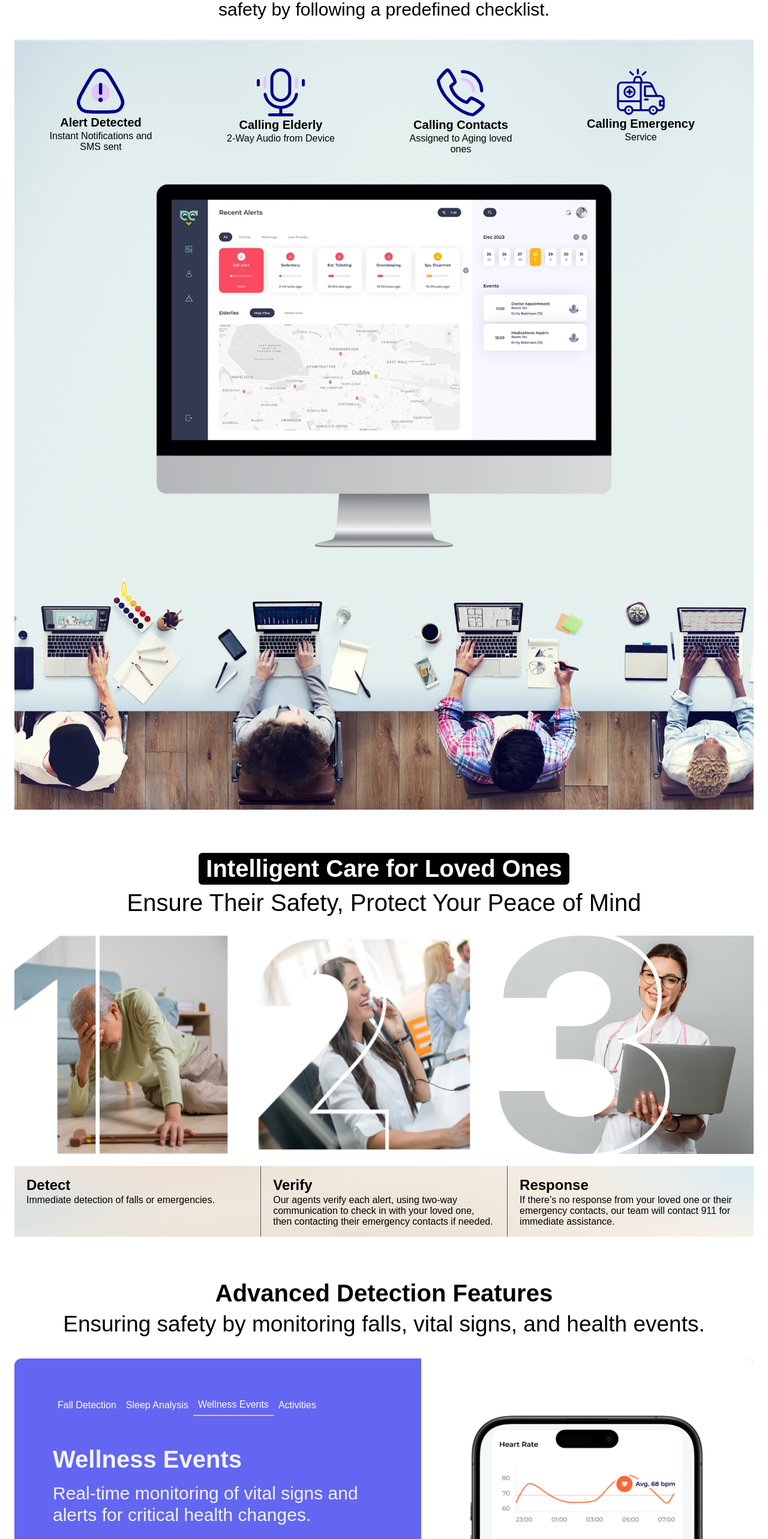
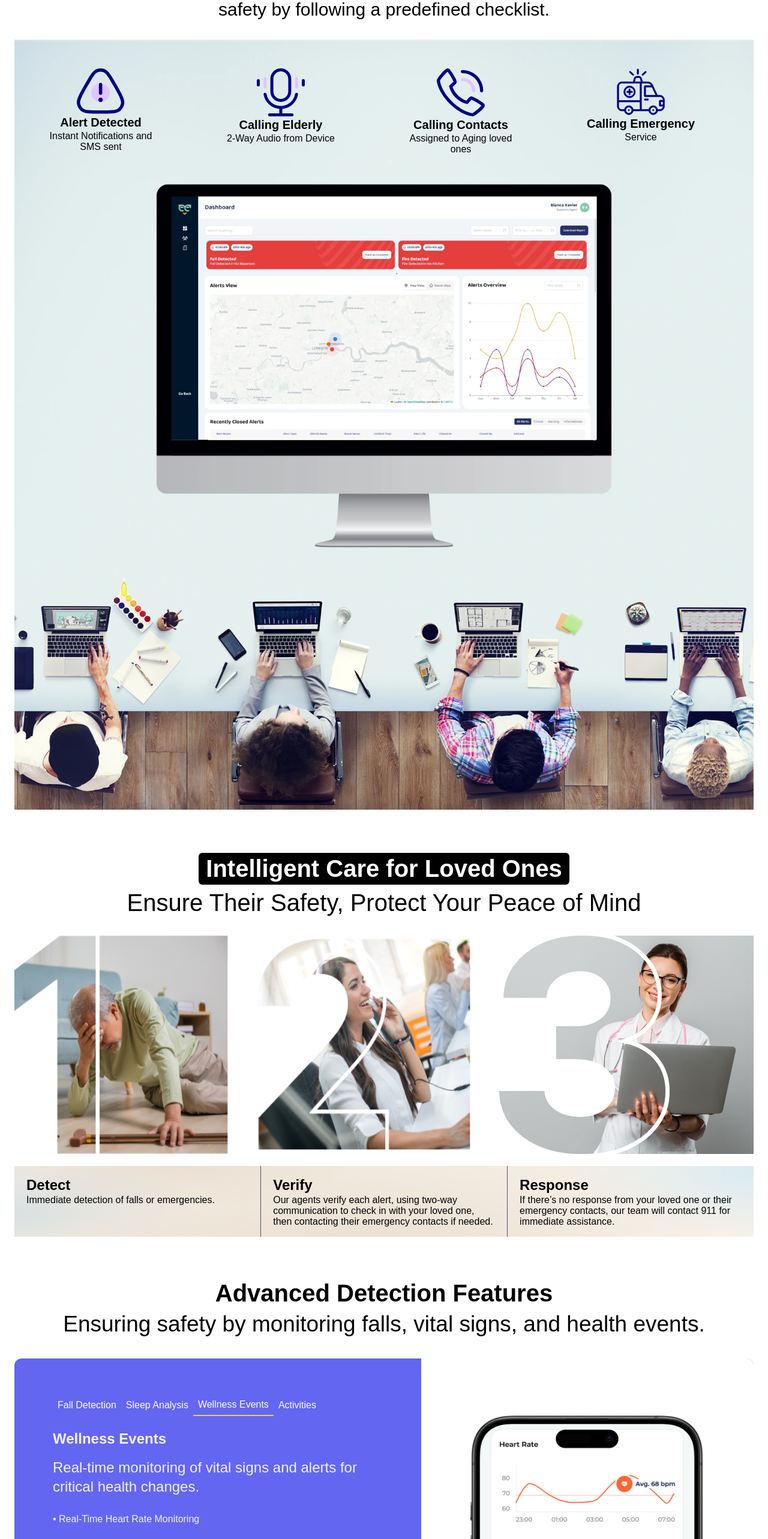
Before and after one commit to seenyor/new-seenyor, a Next.js app: page /monitoring in a window 1280 px wide. Shown: the part 1179-3745 px from the top of the page at 60% size. Built offline with nearby package versions, Linux system fonts and the light colour scheme; a web font is replaced by a local one.

Commit message:
complete fixing

```diff
--- a/src/app/(product)/monitoring/page.jsx
+++ b/src/app/(product)/monitoring/page.jsx
@@ -74,7 +74,7 @@ const ProfessionalMonitoring = () => {
         <div className="w-full h-auto tab:min-h-[300px] sm:min-h-[300px] mx-auto  mt-8 relative">
           <Image
             className="w-full h-auto tab:hidden"
-            src="/images/service/alert.webp"
+            src="/images/service/alert3.webp"
             width={1200}
             height={800}
             quality={100}
--- a/src/components/Carousel/MonitoringCarousel.jsx
+++ b/src/components/Carousel/MonitoringCarousel.jsx
@@ -82,9 +82,9 @@ export default function MonitoringCarousel() {
     <div className="w-full h-screen md:h-auto max-h-[825px] md:max-h-[1400px] max-w-[1720px] mx-auto py-4">
       <div className="flex !h-full md:flex-col bg-[#6366f1] rounded-xl overflow-hidden">
         {/* Left side - Feature content */}
-        <div className="w-[55%] md:h-[650px] tab:h-[600px] relative md:w-full p-8 px-16 md:px-8 tab:px-3 pb-0 text-white">
+        <div className="w-[55%] md:h-[650px] tab:h-[650px] relative md:w-full p-8 px-16 md:px-8 tab:px-3 pb-0 text-white">
           {/* Top navigation tabs */}
-          <div className="flex justify-start sm:grid sm:grid-cols-2 sm:gap-3 mb-12 tab:mb-5 my-7 ">
+          <div className="flex justify-start sm:grid sm:grid-cols-2 sm:gap-3 mb-12 xxl:mb-5 tab:mb-5 my-7 ">
             {features.map((feature, index) => (
               <motion.button
                 key={feature.id}
@@ -115,16 +115,16 @@ export default function MonitoringCarousel() {
                 exit={{ opacity: 0, y: -20 }}
                 transition={{ duration: 0.5 }}
               >
-                <h2 className="text-[40px] tab:text-xl font-bold mb-4 sm:mb-2">
+                <h2 className="text-[40px] xxl:text-2xl tab:text-xl font-bold mb-4 sm:mb-2">
                   {features[activeFeature].title}
                 </h2>
-                <h2 className="text-3xl md:text-2xl tab:text-lg mb-10 md:mb-6">
+                <h2 className="text-3xl xxl:text-2xl tab:text-base mb-10 xxl:mb-6 md:mb-6">
                   {features[activeFeature].subtitle}
                 </h2>
                 {features[activeFeature].content.map((item, index) => (
                   <p
                     key={index}
-                    className="mb-5 md:mb-3 tab:mb-2 text-xl md:text-[16px]"
+                    className="mb-5  xxl:mb-3 tab:mb-2 text-xl xxl:text-[16px]"
                   >
                     {item}
                   </p>
--- a/src/components/layouts/Footer/index.jsx
+++ b/src/components/layouts/Footer/index.jsx
@@ -6,10 +6,11 @@ import React from "react";
 const Footer = () => {
   return (
     <>
-      {/*    <!-- Component: Five Columns Footer with Logo and Sub Footer --> */}
-      <footer id="footer-section" className="w-full pt-16 text-sm bg-[#F3F4F6]">
-        {/*      <!-- Main footer --> */}
-        <div className="mx-auto xxl:px-5 max-w-[1320px] w-full">
+      <footer id="footer-section" className="w-full pt-16 text-sm ">
+        {/* ############## ############
+          need this bg on top (line no 9) when comment out the footer  bg-[#F3F4F6]
+          ###################################*/}
+        {/* <div className="mx-auto xxl:px-5 max-w-[1320px] w-full">
           <div className="grid grid-cols-4 gap-5  tab:grid-cols-2">
             <div className="flex">
               <nav
@@ -50,37 +51,37 @@ const Footer = () => {
                   </li>
                   <li className="mb-2 leading-6">
                     <div className="flex items-start gap-1">
-                      {/* <div className=" mt-1">
+                      <div className=" mt-1">
                         <Image
                           src="/images/home/location.svg"
                           alt=""
                           height={10}
                           width={10}
-                          className="!w-5 !h-5"
+                          className="!w-7 !h-auto md:hidden"
                         />
-                      </div> */}
+                      </div>
                       <p>232 Unley Road,Unley SA 5061,Australia</p>
                     </div>
                   </li>
                   <li className="mb-2 leading-6">
                     <div className="flex items-start gap-1">
-                      {/* <div className=" mt-1">
-                        <Phone fill="#000" className="!w-5 !h-5" />
-                      </div> */}
+                      <div className=" mt-1">
+                        <Phone fill="#000" className="!w-4 !h-auto md:hidden" />
+                      </div>
                       <p>1800329162</p>
                     </div>
                   </li>
                   <li className="mb-2 leading-6">
                     <div className="flex items-start gap-1">
-                      {/* <div className=" mt-1">
+                      <div className=" mt-1">
                         <Image
                           src="/images/home/mail.svg"
                           alt=""
                           height={10}
                           width={10}
-                          className="!w-5 !h-5"
+                          className="!w-5 !h-5 md:hidden"
                         />
-                      </div> */}
+                      </div>
                       <p>Support@seenyor.com</p>
                     </div>
                   </li>
@@ -99,14 +100,14 @@ const Footer = () => {
                   Legal
                 </h3>
                 <ul className="text-lg md:text-[16px] tab:text-sm">
-                  {/* <li className="mb-2 leading-6">
+                  <li className="mb-2 leading-6">
                     <a
                       href="/knowledge"
                       className="transition-colors duration-300 hover:text-emerald-500 focus:text-emerald-600"
                     >
                       Help Center
                     </a>
-                  </li> */}
+                  </li>
                   <li className="mb-2 leading-6">
                     <a
                       href="/terms-and-conditions"
@@ -154,14 +155,14 @@ const Footer = () => {
                   COMPANY
                 </h3>
                 <ul className="text-lg md:text-[16px] tab:text-sm">
-                  {/* <li className="mb-2 leading-6">
+                  <li className="mb-2 leading-6">
                     <a
                       href="/about"
                       className="transition-colors duration-300 hover:text-emerald-500 focus:text-emerald-600"
                     >
                       About Us
                     </a>
-                  </li> */}
+                  </li>
                   <li className="mb-2 leading-6">
                     <a
                       href="/contact-us"
@@ -170,22 +171,22 @@ const Footer = () => {
                       Contact Us
                     </a>
                   </li>
-                  {/* <li className="mb-2 leading-6">
+                  <li className="mb-2 leading-6">
                     <a
                       href="/blog"
                       className="transition-colors duration-300 hover:text-emerald-500 focus:text-emerald-600"
                     >
                       Blog
                     </a>
-                  </li> */}
+                  </li>
                 </ul>
               </nav>
             </div>
           </div>
-        </div>
+        </div> */}
         {/*      <!-- Sub Footer --> */}
         <div className="bg-[#E3E7EF] py-5 mt-5 text-sm">
-          <p className="text-center">
+          <p className="text-center text-lg md:text-base tab:text-sm">
             Copyrighty @2024; All Rights Reserved by Seenyor
           </p>
         </div>
```
Also changed, not shown: public/images/service/alert1.webp (renamed from public/images/service/alert.webp), public/images/service/alert3.webp (added).
